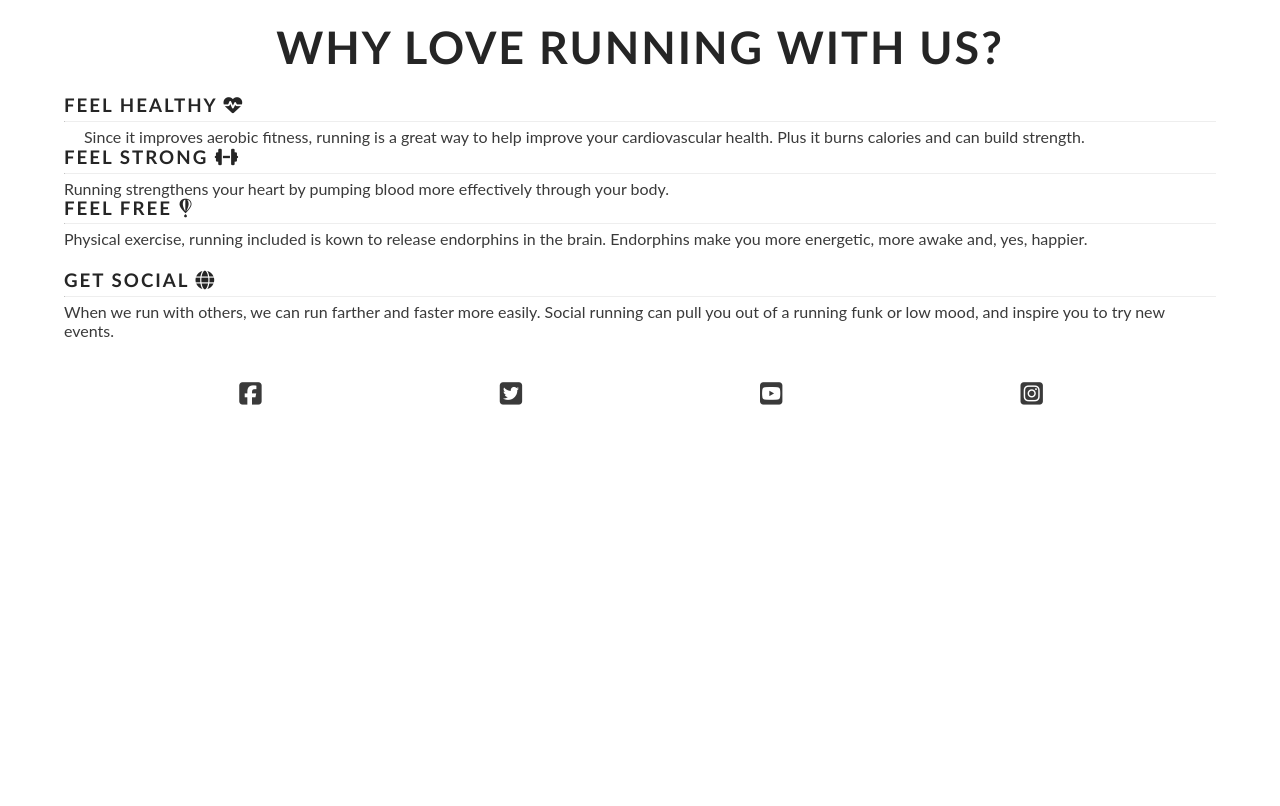
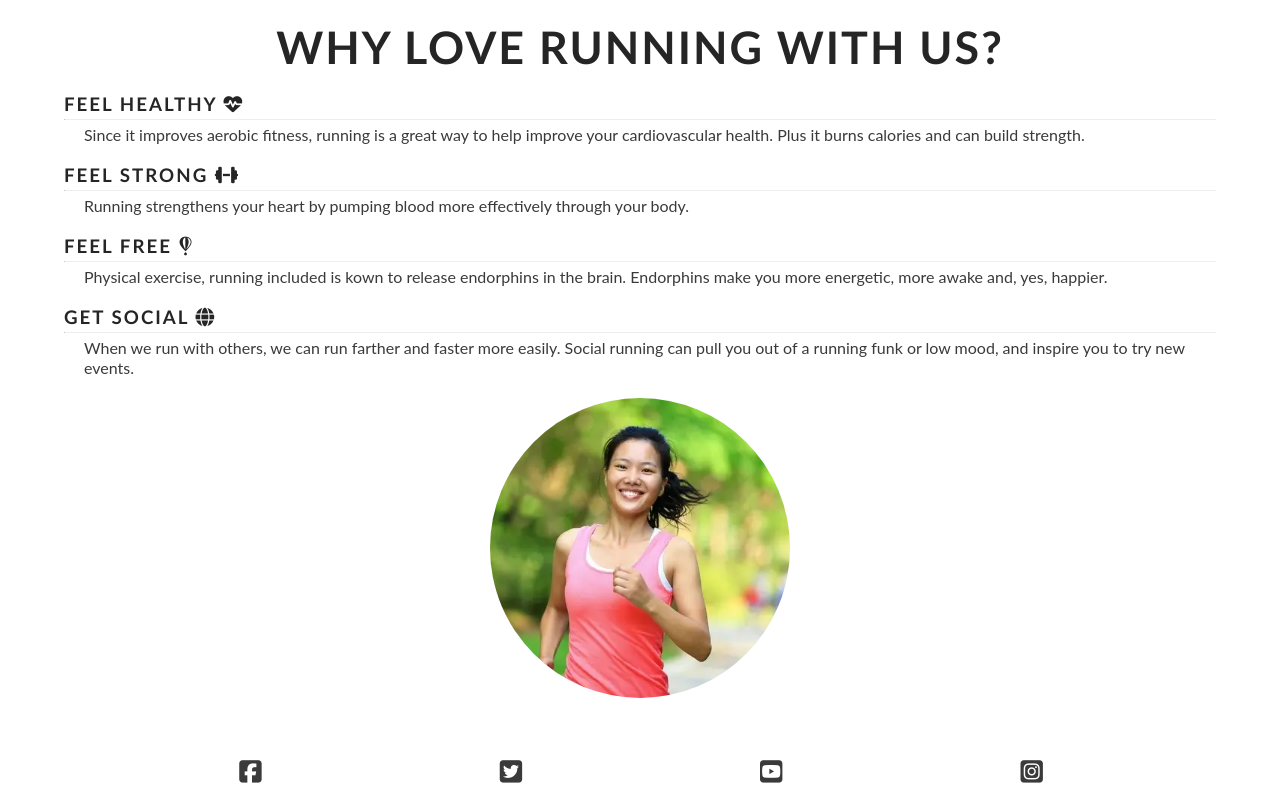
Before and after one commit to nw-0712/love-running, a plain HTML site: page index.html in a window 1280 px wide. Shown: the part 679-1485 px from the top of the page. Before the commit the page ends 1107 px from the top, so only its background shows below. Drawn offline with Linux system fonts and the light colour scheme.

Commit message:
added reasons image & position

```diff
--- a/assets/css/style.css
+++ b/assets/css/style.css
@@ -1,6 +1,6 @@
 /* Google fonts import */
-@import url('https://fonts.googleapis.com/css2?family=Inter:ital,opsz,wght@0,14..32,100 family=New+Amsterdam&family=Open+Sans:ital,wght@0,300..800;1,300..800&display=swap');
-@import url('https://fonts.googleapis.com/css2?family=Inter:ital,opsz,wght@0,14..32,100..900;1,14..32,100..900&family=Oswald:wght@200..700&family=Roboto+Condensed:ital,wght@0,100..900;1,100..900&display=swap');
+@import url('https://fonts.googleapis.com/css2?family=Inter:ital,opsz,wght@,100 family=New+Amsterdam&family=Open+Sans:ital,wght@0,300..800;1,300..800&display=swap');
+@import url('https://fonts.googleapis.com/css2?family=Inter:ital,opsz,wght@,100..900;100..900&family=Oswald:wght@200..700&family=Roboto+Condensed:ital,wght@0,100..900;1,100..900&display=swap');
 
 
 /* Asterisk wildcard selector is used to over ride default styles added by the browser */
@@ -104,6 +104,46 @@ main {
 #cover-text > h2, #cover-text > h3 {
 color: #ffffff;
 }
+
+#reasons {
+  width: 90%;
+  margin: 20px auto;
+}
+#reasons h2 {
+  margin-bottom: 20px;
+  text-align: center;
+  font-size: 280%;
+}
+#circle-cover-bg {
+  height: 90vw;
+  width: 90vw;
+  background: url("../images/reasons-image.webp") no-repeat top center / cover;
+  margin-bottom: 20px;
+  /* This make square into circle */
+  border-radius: 50%;
+  max-width: 300px;
+  max-height: 300px;
+}
+#benefits-image {
+ display:flex;
+  align-items: center;
+  justify-content: center;
+}
+
+#benefits-physical > div,
+#benefits-mental > div {
+    line-height: 20px;
+    margin-bottom: 20px;
+}
+
+#benefits p {
+  padding: 0 20px;
+}
+#benefits hr {
+border-top: 1px;
+color: #3a3a3a;
+margin: 5px 0;
+}
 /* Footer */
 #social-networks {
   text-align: center;
@@ -153,31 +193,6 @@ color: #3a3a3a;
   width: 300px;
   right: 50px;
 }
-#reasons {
-  width: 90%;
-  margin: 20px auto;
-}
-#reasons h2 {
-  margin-bottom: 20px;
-  text-align: center;
-  font-size: 280%;
-}
-#benefits-physical {
-  line-height: 20px;
-  margin-bottom: 20px;
-}
-#benefits-mental {
-  line-height: 20px;
-  margin-bottom: 20px;
-}
-#benefits p {
-  padding: 0 20px;
-}
-hr {
-border-top: 1px;
-color: #3a3a3a;
-margin: 5px 0;
-}
 }
 /* Larger devices (laptops & desktops) larger (992px and up) */
 @media screen and (min-width: 992px) {
--- a/index.html
+++ b/index.html
@@ -49,7 +49,7 @@
 <h2>Why Love Running With Us?</h2>
 <div id="benefits">
 <div id="benefits-physical">
-                </div>
+    <div>
 <h3>Feel healthy <i class="fa-solid fa-heartbeat"></i></h3>
 <hr>
 <p>Since it improves aerobic fitness, running is a great way to help improve your cardiovascular health. Plus it burns calories and can build strength.</p>
@@ -61,6 +61,7 @@
 </div>
 </div>
 <div id="benefits-mental">
+<div>
 <h3>Feel Free <i class="fa-brands fa-fly"></i></h3>
 <hr>
 <p>Physical exercise, running included is kown to release endorphins in the brain. Endorphins make you more energetic, more awake and, yes, happier.</p>
@@ -71,8 +72,13 @@
  <p>When we run with others, we can run farther and faster more easily. Social running can pull you out of a running funk or low mood, and inspire you to try new events.</p>
 </div>
 </div>
+<div id="benefits-image">
+    <div id="circle-cover-bg"></div>
+</div>
+</div>
 </section>
 </main>
+
 <!-- Footer -->
 <footer>
 <ul id="social-networks">
```
Also changed, not shown: assets/images/reasons-image.webp (added). Lines whose indentation alone changed are shown as unchanged.
